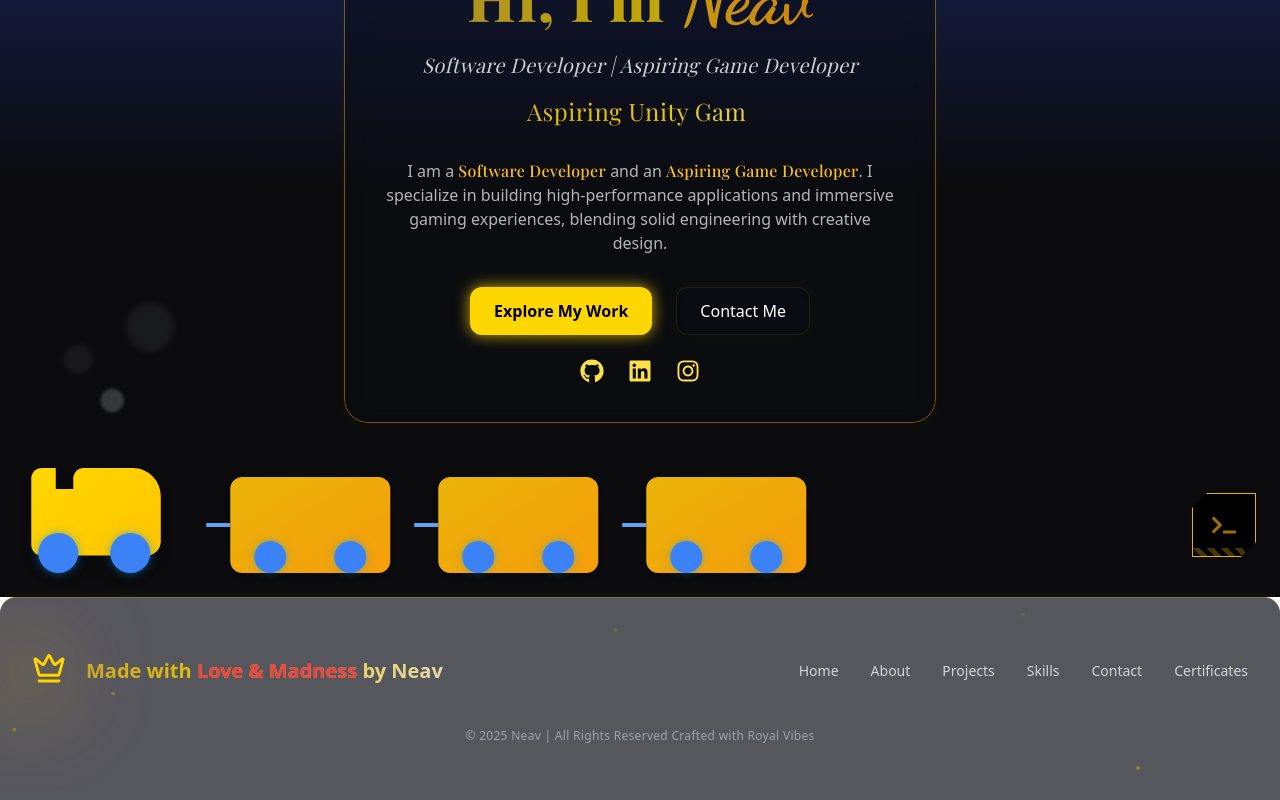
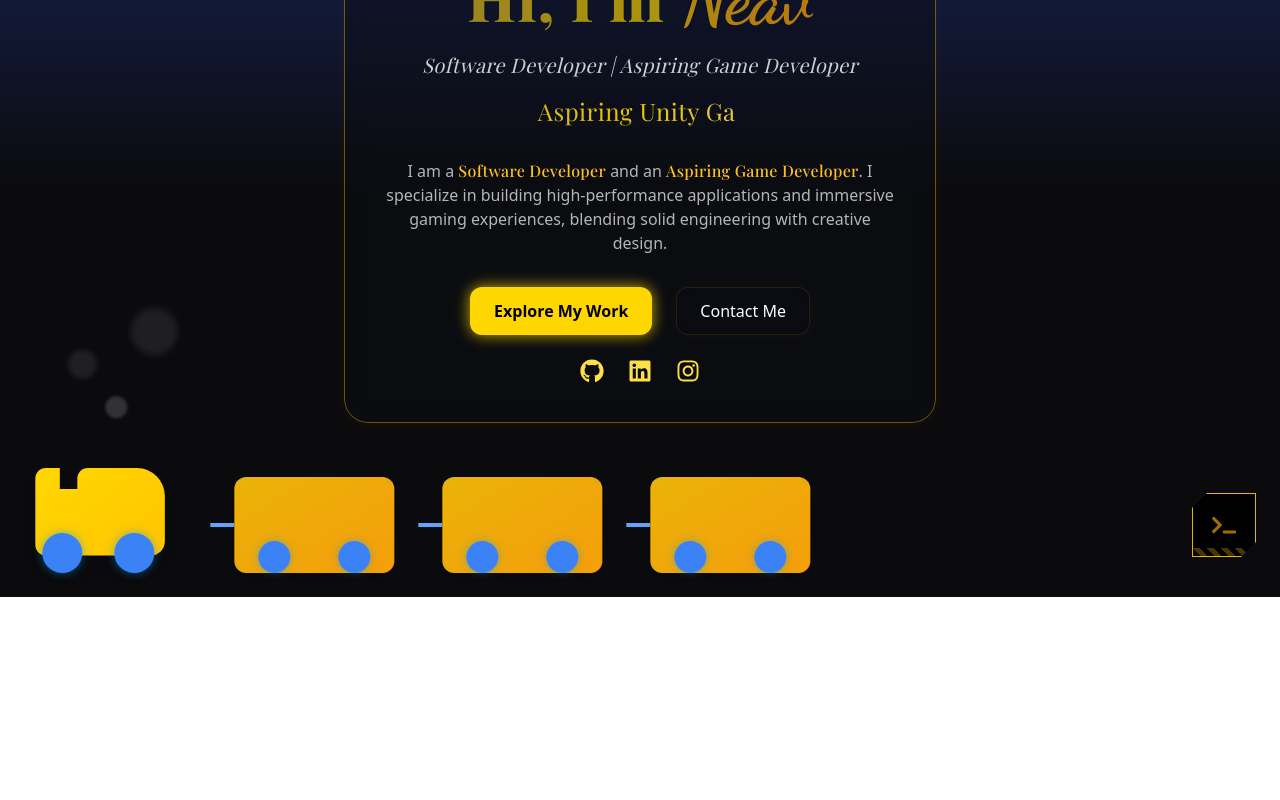
Before and after one commit to neavpanjwani99/Portfolio, a React (Vite) app in the folder premium-portfolio/: page / in a window 1280 px wide. Shown: the part 219-1019 px from the top of the page. After the commit the page ends 816 px from the top, so only its background shows below. Built offline with nearby package versions, Linux system fonts and the light colour scheme; a web font is replaced by a local one.

Commit message:
style: removed Footer for a cleaner premium aesthetic

```diff
--- a/premium-portfolio/src/App.jsx
+++ b/premium-portfolio/src/App.jsx
@@ -2,7 +2,6 @@ import { BrowserRouter as Router, Routes, Route } from "react-router-dom";
 
 // Core Components
 import Navbar from "./components/Navbar.jsx";
-import Footer from "./components/Footer.jsx";
 import CustomCursor from "./components/CustomCursor.jsx";
 import CrownEasterEgg from "./components/CrownEasterEgg.jsx";
 import BackgroundParticles from "./components/BackgroundParticles.jsx";
@@ -43,9 +42,6 @@ export default function App() {
           <Route path="/certificate" element={<Certificate />} />
         </Routes>
       </main>
-
-      {/* Footer */}
-      <Footer />
     </Router>
   );
 }
--- a/premium-portfolio/src/components/Footer.jsx
+++ /dev/null
@@ -1,85 +0,0 @@
-import { motion } from "framer-motion";
-import { Crown } from "lucide-react";
-import { Link } from "react-router-dom";
-
-export default function Footer() {
-  return (
-    <footer className="relative text-white py-14 px-8 mt-0 overflow-hidden rounded-t-2xl backdrop-blur-xl bg-[rgba(15,15,25,0.7)] border-t border-royalGold/20 shadow-[0_-2px_10px_rgba(255,215,0,0.05)]">
-
-      {/* Floating particles background */}
-      <div className="absolute inset-0 overflow-hidden">
-        {[...Array(25)].map((_, i) => (
-          <motion.span
-            key={i}
-            className="absolute w-1 h-1 bg-royalGold rounded-full opacity-60"
-            initial={{
-              x: Math.random() * 100 + "vw",
-              y: -10,
-            }}
-            animate={{
-              y: ["-5vh", "110vh"],
-              opacity: [0, 0.8, 0],
-            }}
-            transition={{
-              duration: Math.random() * 8 + 8,
-              repeat: Infinity,
-              ease: "linear",
-              delay: Math.random() * 10,
-            }}
-          />
-        ))}
-      </div>
-
-      {/* Main Content */}
-      <div className="relative z-10 flex flex-col md:flex-row items-center justify-between gap-10">
-
-        {/* Left: Signature with Crown */}
-        <motion.div
-          className="flex items-center gap-3 gold-text text-xl font-semibold relative"
-          whileHover={{ scale: 1.05 }}
-        >
-          {/* Aura behind crown */}
-          <motion.div
-            className="absolute -left-10 -top-6 w-20 h-20 rounded-full bg-gradient-to-tr from-royalGold/40 to-royalPurple/30 blur-2xl"
-            animate={{ scale: [1, 1.2, 1] }}
-            transition={{ duration: 3, repeat: Infinity }}
-          />
-          {/* Crown Icon */}
-          <motion.div
-            animate={{ y: [0, -6, 0] }}
-            transition={{ duration: 2.5, repeat: Infinity, ease: "easeInOut" }}
-          >
-            <Crown className="text-royalGold drop-shadow-sm" size={34} />
-          </motion.div>
-          <span className="ml-2">
-            Made with <span className="text-red-500">Love & Madness </span> by Neav
-          </span>
-        </motion.div>
-
-        {/* Right: Quick Links */}
-        <nav className="flex gap-8 text-sm font-medium">
-          {["Home", "About", "Projects", "Skills", "Contact", "Certificates"].map((link) => (
-            <Link key={link} to={link === "Home" ? "/" : `/${link.toLowerCase()}`}>
-              <motion.div
-                className="relative text-gray-300 transition group"
-                whileHover={{ y: -2 }}
-                transition={{ type: "spring", stiffness: 250 }}
-              >
-                {link}
-                <span className="absolute left-0 -bottom-1 w-0 h-[2px] bg-gradient-to-r from-royalGold to-royalPurple transition-all duration-500 group-hover:w-full" />
-              </motion.div>
-            </Link>
-          ))}
-        </nav>
-
-      </div>
-
-      {/* Bottom: Elegant Static Text */}
-      <div className="mt-10 text-center text-xs text-gray-400">
-        <p className="tracking-wide">
-          © 2025 Neav | All Rights Reserved Crafted with Royal Vibes
-        </p>
-      </div>
-    </footer>
-  );
-}
```
